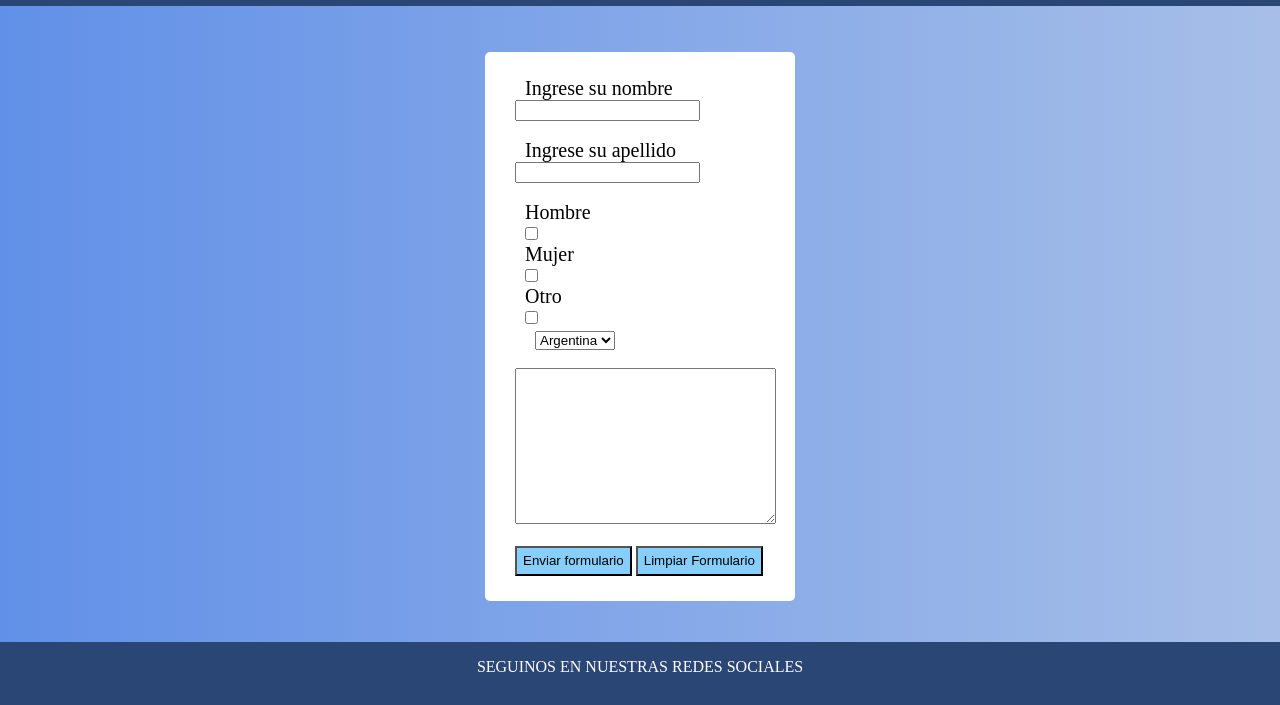
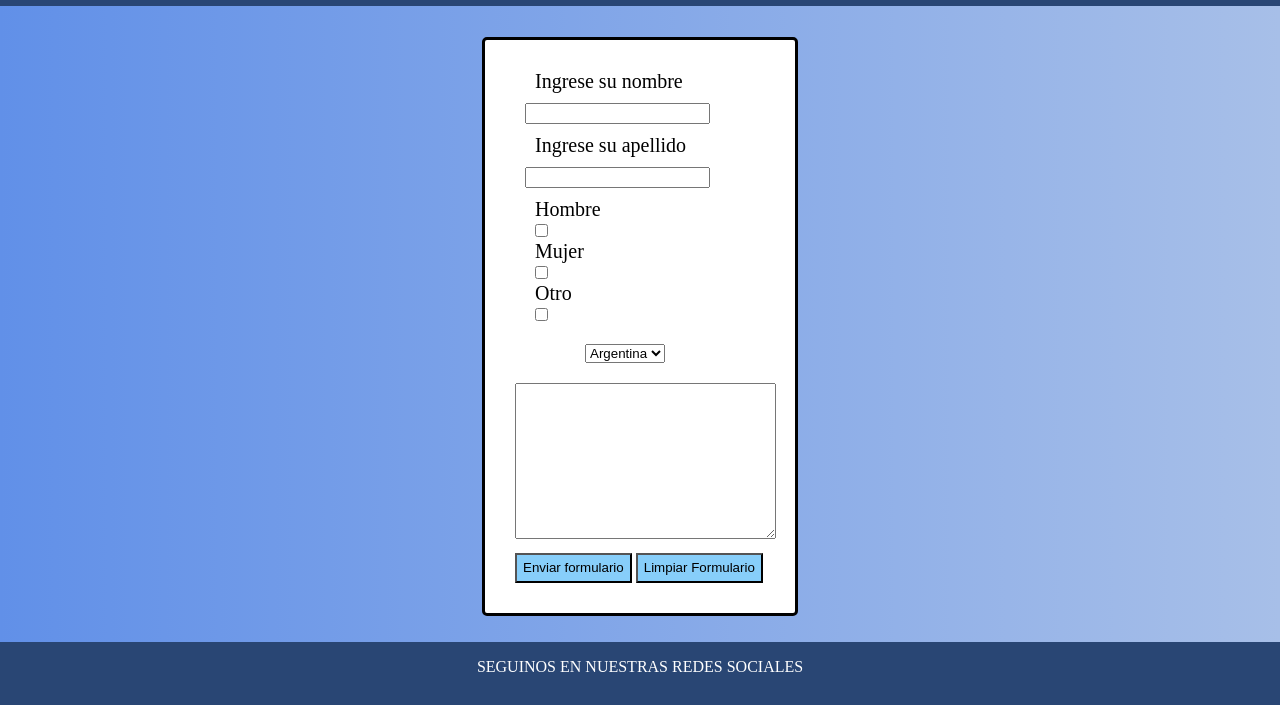
Before and after one commit to JuanpI2001/Be4Travel, a website: page Contactanos.html in a window 1280 px wide. Shown: the part 58-763 px from the top of the page. Drawn offline with Linux system fonts and the light colour scheme.

Commit message:
Cambios y arreglos en la pagina contactos

```diff
--- a/Contactanos.html
+++ b/Contactanos.html
@@ -28,32 +28,34 @@
         <div class="container">
         <!--Tipo nombre-->
         <label class="Texto__contacto" for="nombre">Ingrese su nombre</label>
-        <input type = "text" name="nombre">
-        <br><br>
+        <input class="Label"type = "text" name="nombre">
+
         <!--Tipo apellido-->
         <label class="Texto__contacto"for="apellido">Ingrese su apellido</label>
-        <input type = "text" name="apellido">
+        <input class="Label"type = "text" name="apellido">
         <!--Tipo checkbox-->
-        <br><br>
+
         <label class="Texto__contacto" for="hombre">Hombre</label>
         <input class="controls" type="checkbox"name="hombre"value="mombre">
+
         <label class="Texto__contacto" for="mujer">Mujer</label>
         <input class="controls" type="checkbox"name="mujer"value="mujer">
+
         <label class="Texto__contacto" for="otro">Otro</label>
         <input class="controls" type="checkbox"name="otro"value="otro">
         <!--Tipo section-->
         <label class="Texto__contacto" for="pais"></label>
-        <select name="Pais" id="Pais">
-            <option class="Texto__contacto" value="Argentina">Argentina</option>
-            <option class="Texto__contacto"value="Chile">Chile</option>
-            <option class="Texto__contacto"value="Uruguay">Uruguay</option>
-            <option class="Texto__contacto"value="Otro">Otro</option>
+        <select class="Eleccion" name="Pais" id="Pais">
+            <option value="Argentina">Argentina</option>
+            <option value="Chile">Chile</option>
+            <option value="Uruguay">Uruguay</option>
+            <option value="Otro">Otro</option>
         </select>
         <!--Tipo textarea-->
-        <br><br>
+
         <textarea name="" id="" cols="30" rows="10"></textarea>
         <!--Tipo submit-->
-        <br><br>
+
         <input class="button" type="submit"value="Enviar formulario">
         <!--Tipo reset-->
         <input class="button" type="reset"value="Limpiar Formulario">
--- a/scss/Objetos/_Button--contact.scss
+++ b/scss/Objetos/_Button--contact.scss
@@ -1,4 +1,5 @@
 .button{
+    margin-top: 10px;
     display: inline-block;
     justify-content: space-around;
     text-decoration: none;
@@ -6,5 +7,5 @@
     background-color:lightskyblue;
 }
 .button:hover{
-    background-color: white;
+    background-color: grey;
 }
--- a/scss/Objetos/_Form--contacto.scss
+++ b/scss/Objetos/_Form--contacto.scss
@@ -8,12 +8,22 @@
         max-width: 250px;
         width: 100%;
         background-color: white;
-        padding: 25px 30px;
+        padding: 30px 30px;
         border-radius: 5px;
+        border: solid black 3px;
+        .Eleccion{
+            margin-top: 20px;
+            margin-bottom: 20px;
+            margin-left: 30px;
+        }
+        .Label{
+            margin: 10px;
+        }
         .controls{
+
             display: flex;
-            flex-direction: column;
-            margin-left: 10px;
+            flex-direction: row;
+            margin-left: 20px;
         }
     }
 
--- a/scss/Texto-Titulo/_Texto--Contacto.scss
+++ b/scss/Texto-Titulo/_Texto--Contacto.scss
@@ -1,4 +1,5 @@
 .Texto__contacto{
     font-size: 20px;
-    padding: 10px;
+    padding: 20px;
+    text-align: left;
 }
```
Also changed, not shown: css/styless.css.
